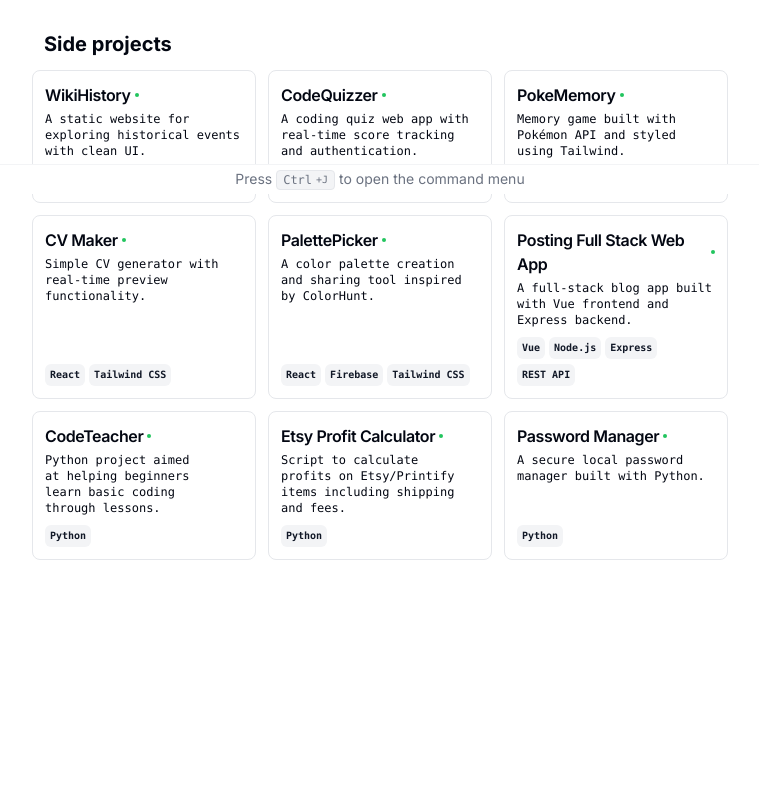
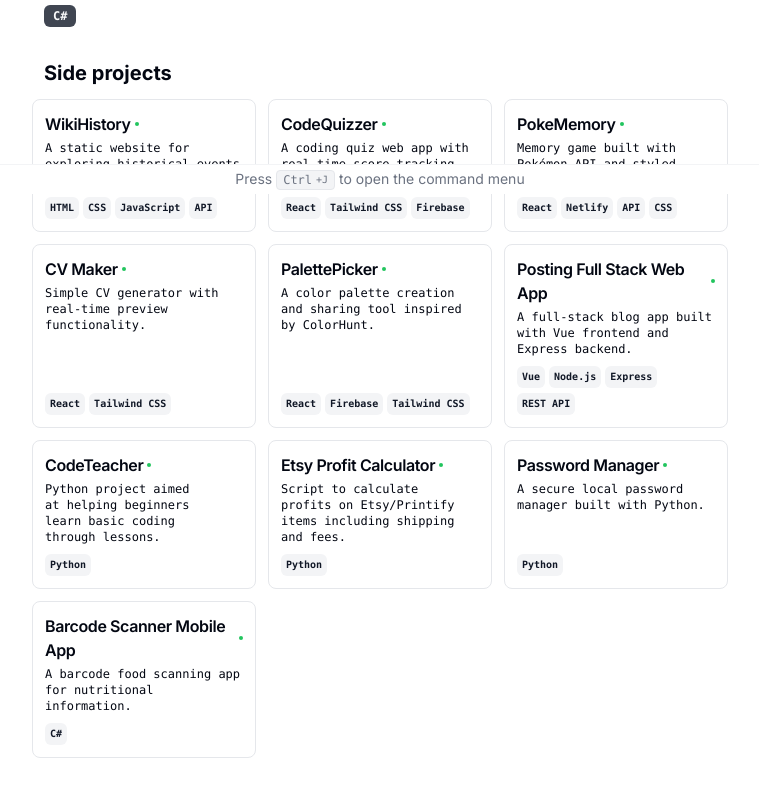
Before and after one commit to arman-101/resume-arman, a Next.js app: page / in a window 1280 px wide. Shown: the part 606-1402 px from the top of the page, without its empty margins (260-1019 px from the left). Before the commit the page ends 1230 px from the top, so only its background shows below. Built offline with nearby package versions, Linux system fonts and the light colour scheme.

Commit message:
added barcode app

```diff
--- a/src/data/resume-data.tsx
+++ b/src/data/resume-data.tsx
@@ -44,7 +44,7 @@ export const RESUME_DATA: ResumeData = {
   skills: [
     "HTML", "CSS", "JavaScript", "React", "Vue", "Tailwind CSS", "Bootstrap",
     "Node.js", "Express", "Firebase", "Supabase", "Python", "Java", "Git",
-    "GitHub", "Vite", "Webpack", "Netlify", "Render"
+    "GitHub", "Vite", "Webpack", "Netlify", "Render", "C#"
   ],
   projects: [
     {
@@ -128,5 +128,14 @@ export const RESUME_DATA: ResumeData = {
         href: "https://github.com/arman-101/password-manager",
       },
     },
+        {
+      title: "Barcode Scanner Mobile App",
+      techStack: ["C#"],
+      description: "A barcode food scanning app for nutritional information.",
+      link: {
+        label: "GitHub Repo",
+        href: "https://github.com/arman-101/barcode-scanner-app",
+      },
+    },
   ],
 } as const;
```
